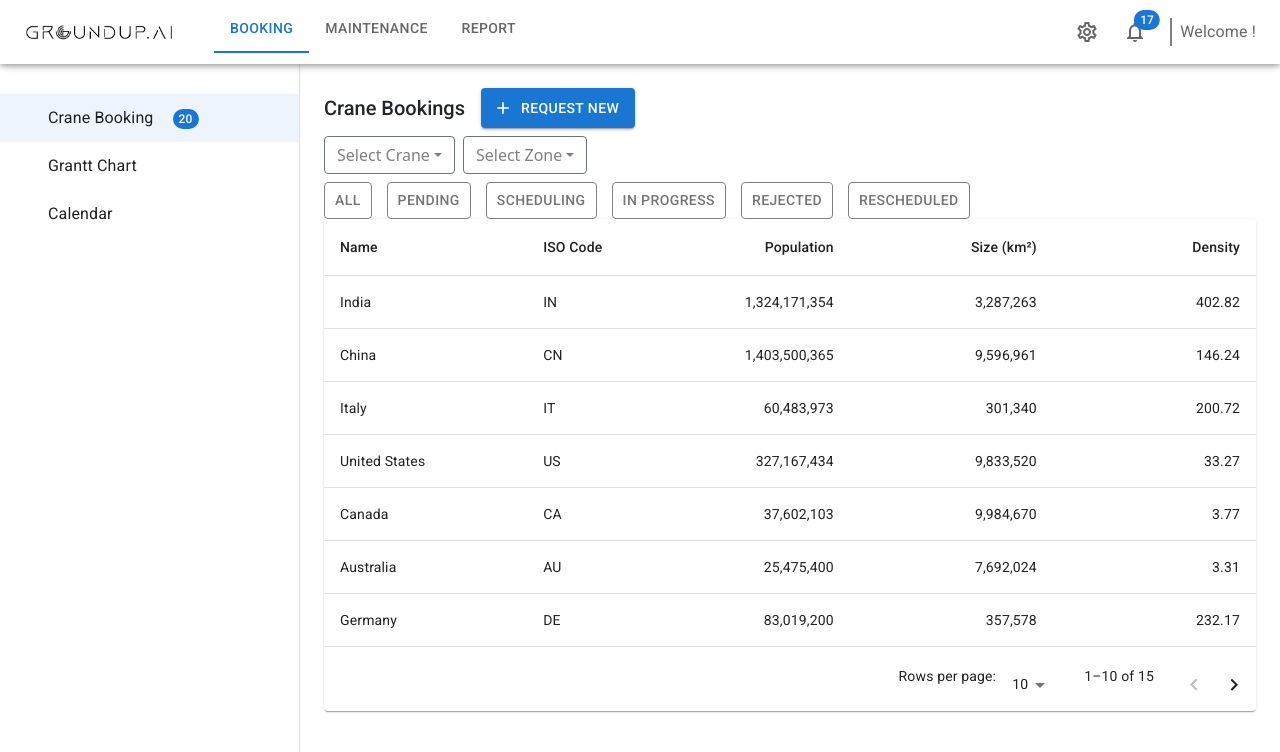
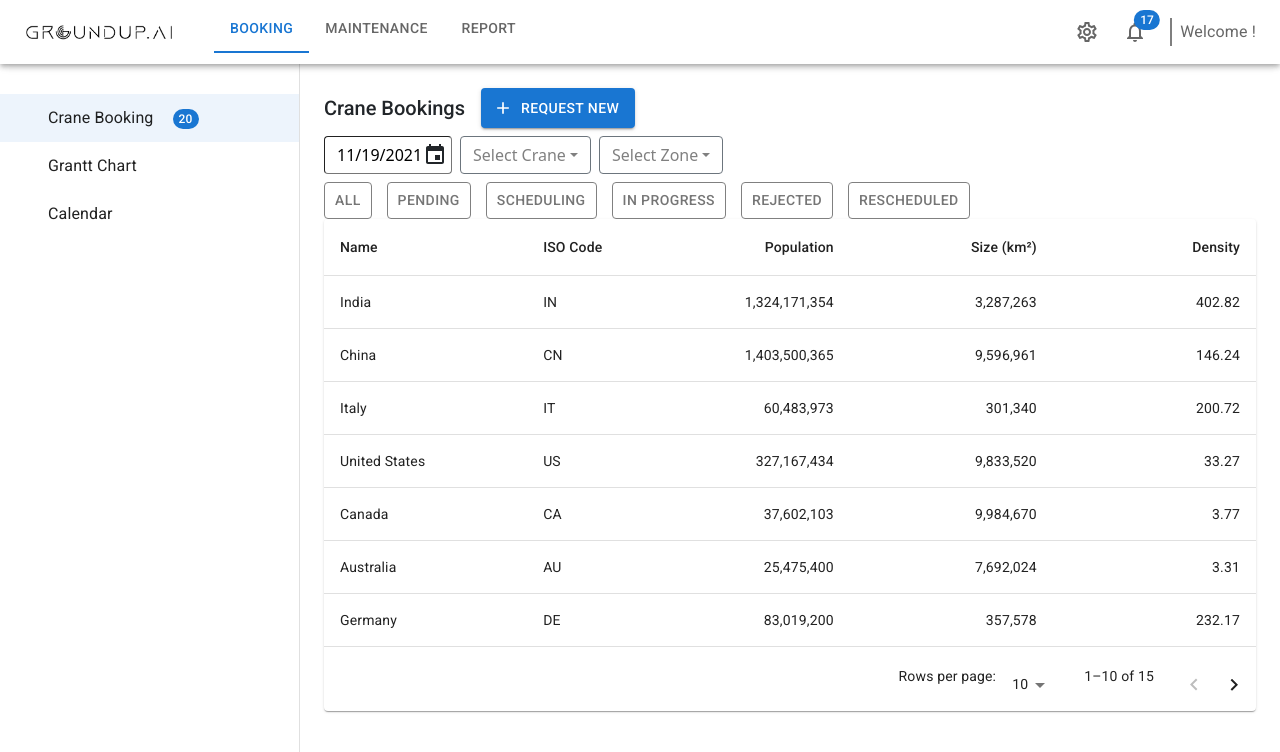
Before and after one commit to rahul81/groundup-ai, a React (Create React App) app: page /home/booking in a window 1280 px wide. Shown: the top 752 px of the page. Built offline with nearby package versions, Linux system fonts and the light colour scheme.

Commit message:
date picker component

```diff
--- a/package.json
+++ b/package.json
@@ -23,6 +23,7 @@
     "jquery": "^3.6.0",
     "node-sass": "^6.0.1",
     "react": "^17.0.2",
+    "react-datepicker": "^4.3.0",
     "react-dom": "^17.0.2",
     "react-redux": "^7.2.6",
     "react-router-dom": "^5.3.0",
@@ -59,6 +60,7 @@
     ]
   },
   "devDependencies": {
+    "@types/react-datepicker": "^4.3.2",
     "@types/react-router-dom": "^5.3.2",
     "redux-devtools": "^3.7.0"
   }
--- a/src/components/booking-view/BookingView.tsx
+++ b/src/components/booking-view/BookingView.tsx
@@ -4,7 +4,7 @@ import { Box } from '@mui/system';
 import './booking-view.scss';
 import GTable from '../common/table/GTable';
 import Filters from './filters/Filters';
-import React, { useState } from 'react';
+import { useState } from 'react';
 import RequestNew from './request-new/RequestNew';
 import { columns, rows } from '../../mockData/BookingTable';
 import GButton from '../common/button/GButton';
--- a/src/components/booking-view/filters/criteria-filter/CriteriaFilter.tsx
+++ b/src/components/booking-view/filters/criteria-filter/CriteriaFilter.tsx
@@ -1,10 +1,12 @@
 import { SelectChangeEvent } from '@mui/material';
 import { Box } from '@mui/system'
 import React, { useState } from 'react'
+import { GDatePicker } from '../../../common/date-picker/GDatePicker';
 
 export default function CriteriaFilter() {
     const [crane, setCrane] = useState('')
     const [zone, setZone] = useState('');
+    const [date, setDate] = useState(new Date());
 
     const handleChangeCrane = (event: SelectChangeEvent) => {
         setCrane(event.target.value);
@@ -15,6 +17,9 @@ export default function CriteriaFilter() {
 
     return (
         <>
+            <Box className="dropdown" mr={1}>
+                <GDatePicker date={date} onChange={setDate}/>
+            </Box>
             <Box className="dropdown" mr={1}>
                 <button className="btn btn-secondary dropdown-toggle dropdown-button" type="button" id="dropdownMenuButton1" data-bs-toggle="dropdown" aria-expanded="false">
                     Select Crane
--- /dev/null
+++ b/src/components/common/date-picker/GDatePicker.tsx
@@ -0,0 +1,61 @@
+import DatePicker from 'react-datepicker';
+import { FormikValues, FormikProps } from 'formik';
+import { Box, Input, InputLabel, Typography } from '@mui/material';
+import EventIcon from '@mui/icons-material/Event';
+
+import "react-datepicker/dist/react-datepicker.css";
+import './g-date-picker.scss';
+import { useRef } from 'react';
+
+interface GDatePickerProps{
+    label?:string;
+    date: Date;
+    onChange:(date:Date)=>void
+}
+
+interface GFormDatePickerProps<T extends FormikValues>{
+    formik: FormikProps<T>;
+    id:string;
+    label?:string;
+    date: string;
+}
+
+export default function GFormDatePicker<T extends FormikValues>({formik, id, label, date}:GFormDatePickerProps<T>){
+    const {setFieldValue} = formik;
+    return (
+        <>
+            <InputLabel id={id}>{label}</InputLabel>
+            <DatePicker
+                selected={formik.values[id]}
+                onChange={(value)=>{
+                    setFieldValue(id, value, true);
+                }}
+            />
+            {formik.errors[id] &&
+                <Typography variant="error" component="div">
+                    {formik.errors[id]}
+                </Typography>
+            }
+        </>
+    )
+}
+
+export function GDatePicker({label, date, onChange}:GDatePickerProps){
+    const datepickerRef = useRef<DatePicker>(null);
+    const handleClickDatepickerIcon =() => {
+        const datepickerElement = datepickerRef.current;
+        datepickerElement?.setFocus();
+      }
+    return (
+        <Box className="g-date-picker">
+            <InputLabel >{label}</InputLabel>
+            <DatePicker
+                selected={date}
+                onChange={onChange}
+                ref={datepickerRef}
+                placeholderText="mm/dd/yyyy"
+            />
+            <EventIcon className="date-icon" onClick={() => handleClickDatepickerIcon()}/>
+        </Box>
+    )
+}
--- /dev/null
+++ b/src/components/common/date-picker/g-date-picker.scss
@@ -0,0 +1,19 @@
+.g-date-picker{
+    position: relative;
+    input{
+        width: 8rem;
+        padding: 6px 12px;
+        border-radius: 0.25rem;
+        border-width: 1px;
+    }
+    .date-icon {
+        position: absolute;
+        right: 5px;
+        margin: auto;
+        top: 0;
+        bottom: 0;
+    }
+    .react-datepicker-popper{
+        z-index: 1000;
+    }
+}
```
Also changed, not shown: 1 other file (tests, documents, lock files or other folders).
